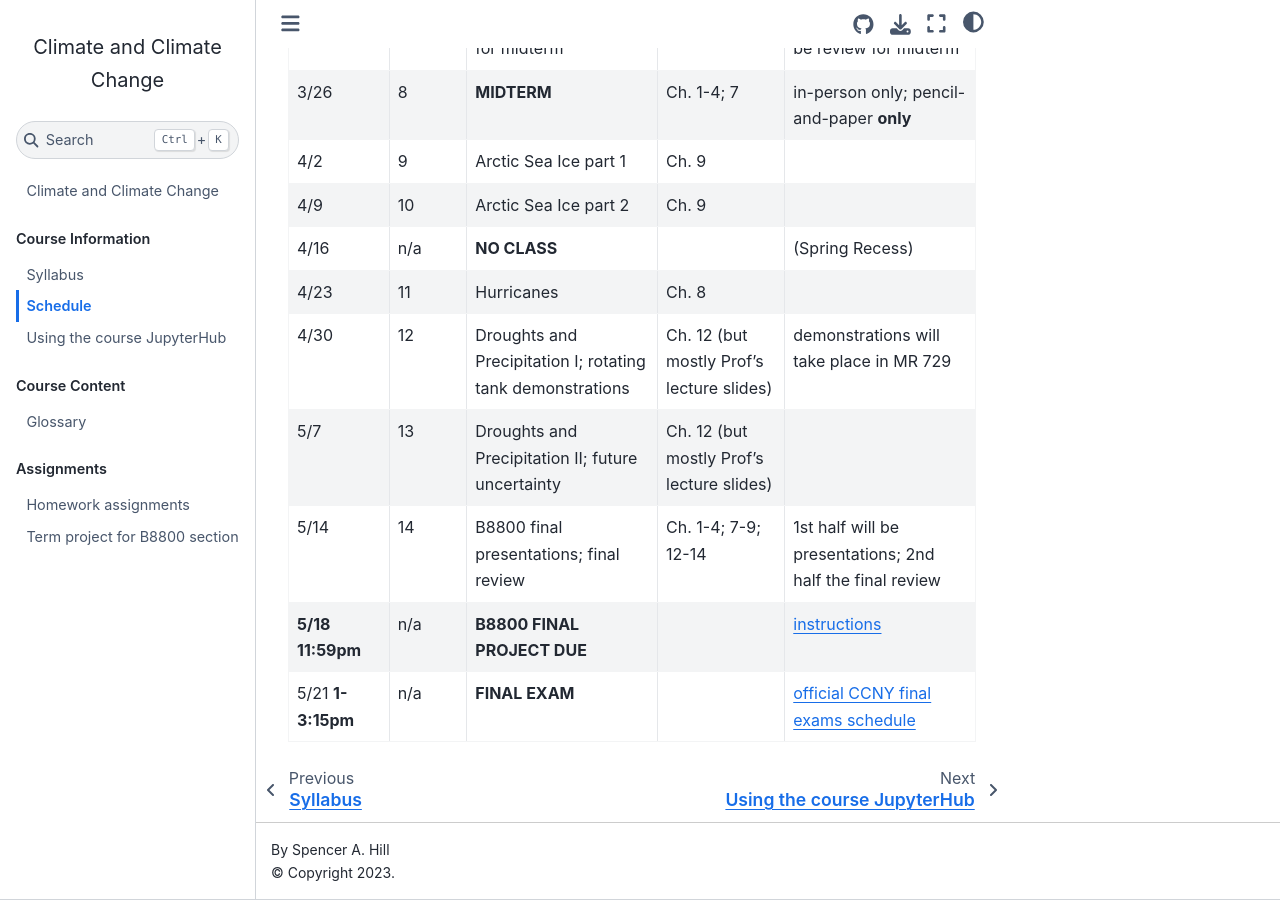
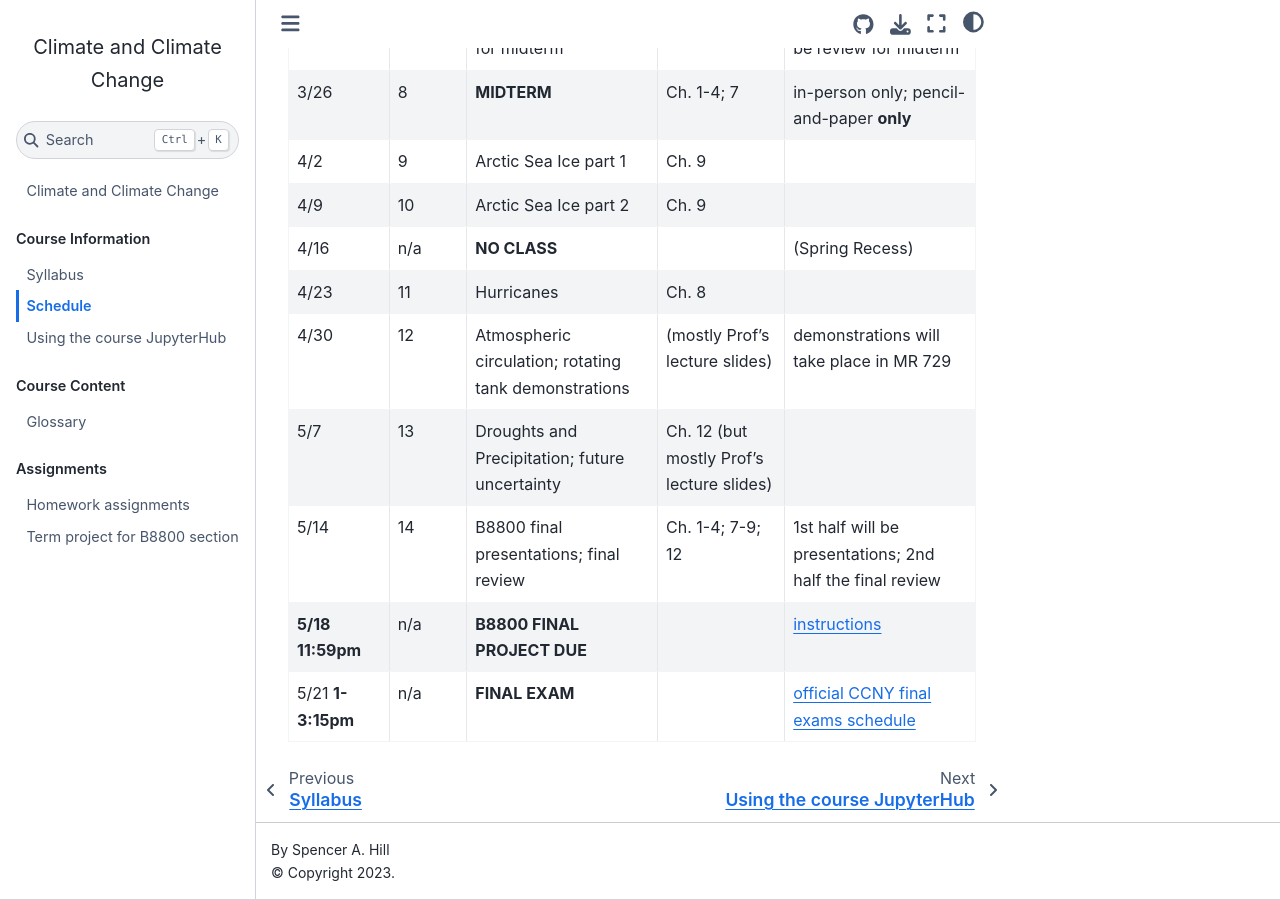
Before and after one commit to spencerahill/clim-change-course_2025, a Jupyter Book: the page built from info/schedule.md, in a window 1280 px wide and 900 px high, scrolled down 993 px. Built offline with Jupyter Book 1.0.4 settings and Sphinx 7.4.7 and the Sphinx Book theme 1.1.4, drawn with Linux system fonts in a browser that asks for light colours.

Commit message:
Revise schedule entries for upcoming classes, updating topics on Atmospheric Circulation and Droughts and Precipitation. Adjusted chapter references and clarified content focus to enhance understanding of lecture materials.

```diff
--- a/info/schedule.md
+++ b/info/schedule.md
@@ -89,18 +89,18 @@ Textbook sections refer to the required Tziperman book.
   -
 * - 4/30
   - 12
-  - Droughts and Precipitation I; rotating tank demonstrations
-  - Ch. 12 (but mostly Prof's lecture slides)
+  - Atmospheric circulation; rotating tank demonstrations
+  - (mostly Prof's lecture slides)
   - demonstrations will take place in MR 729
 * - 5/7
   - 13
-  - Droughts and Precipitation II; future uncertainty
+  - Droughts and Precipitation; future uncertainty
   - Ch. 12 (but mostly Prof's lecture slides)
   -
 * - 5/14
   - 14
   - B8800 final presentations; final review
-  - Ch. 1-4; 7-9; 12-14
+  - Ch. 1-4; 7-9; 12
   - 1st half will be presentations; 2nd half the final review
 * - **5/18 11:59pm**
   - n/a
```
